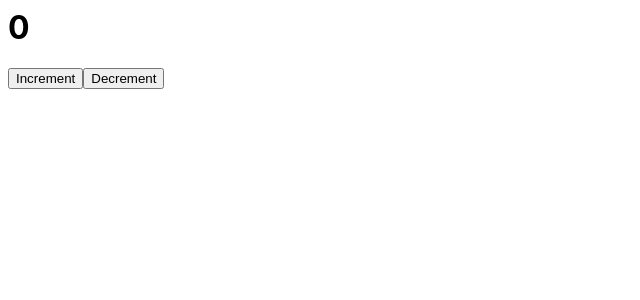
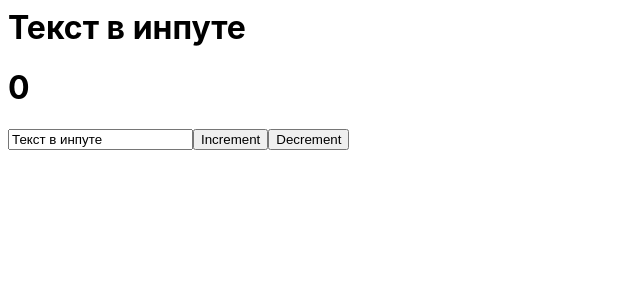
Before and after one commit to AnnaElis/articles, a React (Create React App) app: page / in a window 1280 px wide. Shown: the top 300 px of the page, without its empty margins (0-640 px from the left). Built offline with nearby package versions, Linux system fonts and the light colour scheme.

Commit message:
1 file modified

```diff
--- a/src/App.js
+++ b/src/App.js
@@ -3,6 +3,7 @@ import "./style.css";
 
 export default function App() {
   const [likes, setLikes] = useState (0)
+  const [value, setValue] = useState ('Текст в инпуте')
 function increment () {
 setLikes (value, likes + 1)
  }
@@ -11,7 +12,9 @@ function decrement () {
 }
   return (
     <div className="App">
+    <h1>{value}</h1>
     <h1>{likes}</h1>
+    <input type="text" value={value} />
    <button onClick={increment}>Increment</button>
    <button onClick={decrement}>Decrement</button>
   </div>
```
